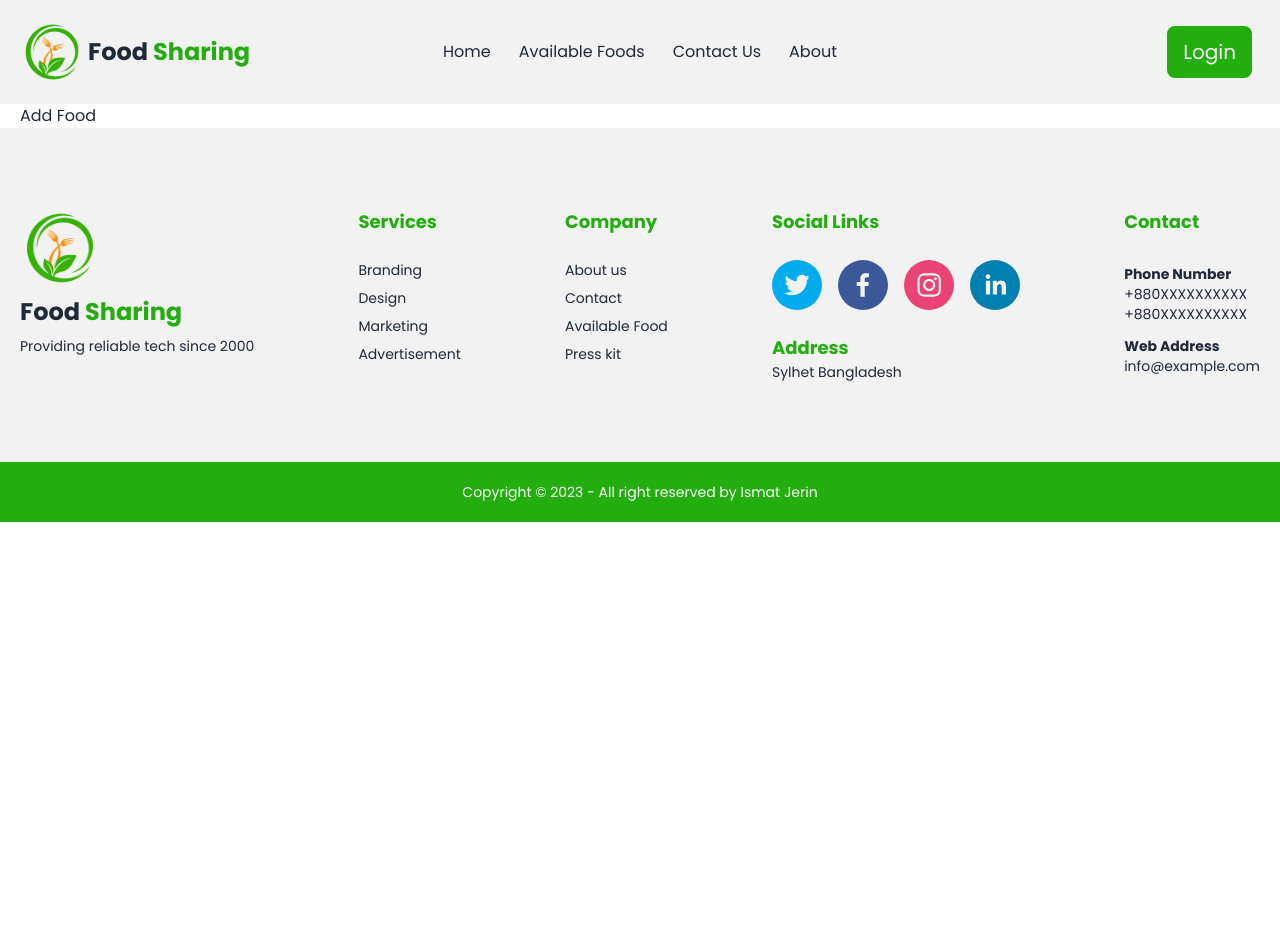
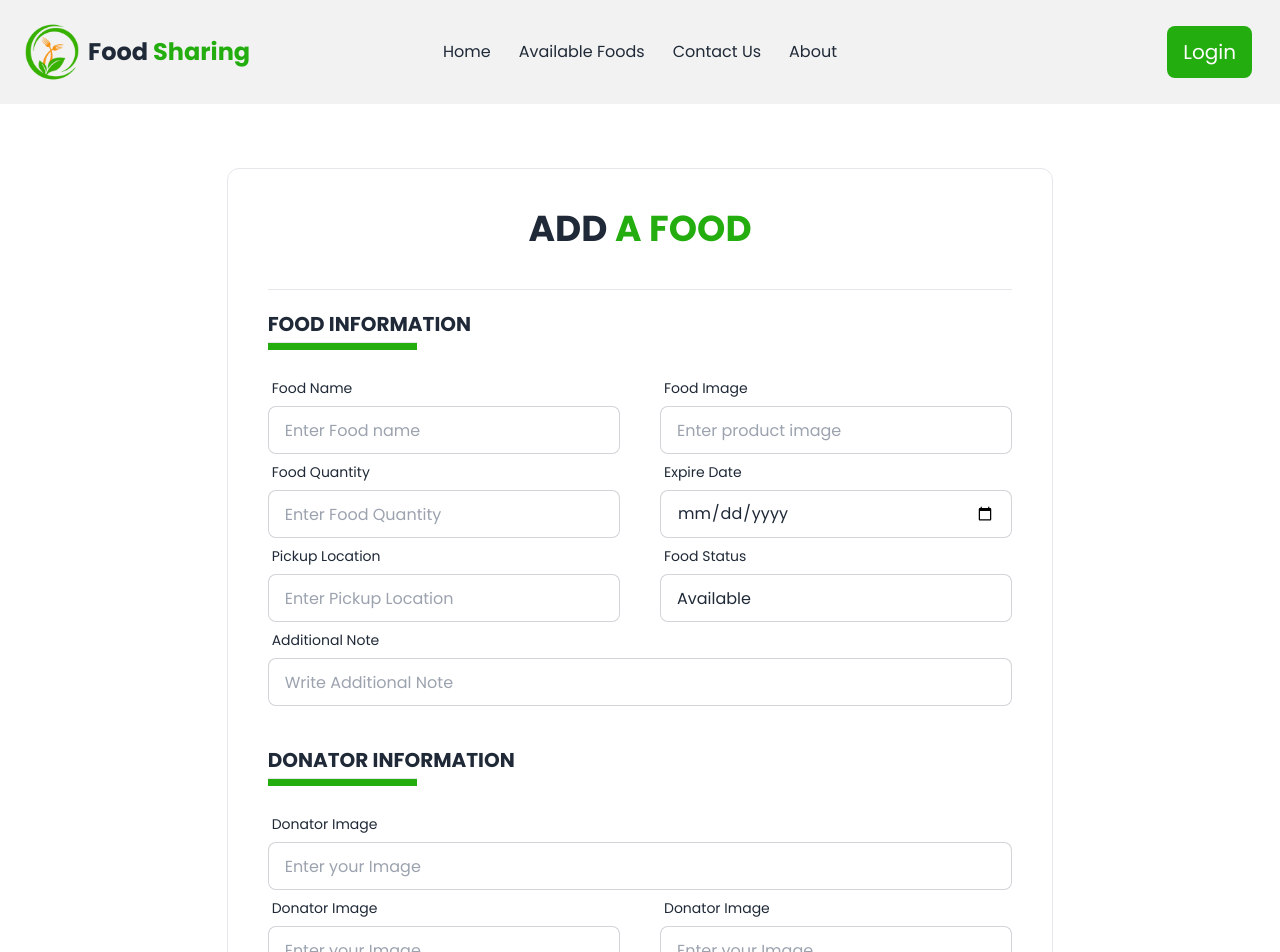
Before and after one commit to jerin-arpa/community-food-sharing-client, a React (Vite) app: page /addFood in a window 1280 px wide. Shown: the top 952 px of the page. Before the commit the page ends 800 px from the top, so only its background shows below. Built offline with nearby package versions, Linux system fonts and the light colour scheme; no server answers.

Commit message:
Create a form in add food page to add the food in available food page

```diff
--- a/src/Pages/AddFood/AddFood.jsx
+++ b/src/Pages/AddFood/AddFood.jsx
@@ -1,13 +1,130 @@
 import { Helmet } from "react-helmet";
+
 
 const AddFood = () => {
     return (
-        <div className="container mx-auto px-5">
+        <div>
             <Helmet>
                 <meta charSet="utf-8" />
                 <title>Food Sharing | Add Food</title>
             </Helmet>
-            <h2>Add Food</h2>
+
+
+            <div className="container mx-auto px-5 mb-20">
+                <div className="flex justify-center">
+                    <form className="w-full lg:w-2/3 mt-16 border p-10 pb-14 rounded-xl">
+                        <h2 className="text-4xl font-bold text-center pb-5"><span>ADD</span> <span className="text-[#23ad0e]">A FOOD</span></h2>
+                        <hr className="my-5" />
+
+                        <h2 className="text-xl font-bold pb-1">FOOD INFORMATION</h2>
+                        <div>
+                            <hr className="w-1/5 h-2 bg-[#23ad0e] mb-5" />
+                        </div>
+                        <div className="flex flex-col lg:flex-row gap-10">
+                            <div className="w-full">
+                                <div className="form-control">
+                                    <label className="label">
+                                        <span className="label-text">Food Name</span>
+                                    </label>
+                                    <input type="text" name="name" placeholder="Enter Food name" className="input input-bordered" required />
+                                </div>
+
+
+                                <div className="form-control">
+                                    <label className="label">
+                                        <span className="label-text">Food Quantity</span>
+                                    </label>
+                                    <input type="number" name="quantity" placeholder="Enter Food Quantity" className="input input-bordered" required />
+                                </div>
+
+
+                                <div className="form-control">
+                                    <label className="label">
+                                        <span className="label-text">Pickup Location</span>
+                                    </label>
+                                    <input type="text" name="location" placeholder="Enter Pickup Location" className="input input-bordered" required />
+                                </div>
+                            </div>
+
+                            <div className="w-full">
+                                <div className="w-full">
+                                    <div className="form-control">
+                                        <label className="label">
+                                            <span className="label-text">Food Image</span>
+                                        </label>
+                                        <input type="text" name="image" placeholder="Enter product image" className="input input-bordered" required />
+                                    </div>
+                                </div>
+
+
+                                <div className="form-control">
+                                    <label className="label">
+                                        <span className="label-text">Expire Date</span>
+                                    </label>
+                                    <input type="date" name="date" placeholder="Enter Expire Date" className="input input-bordered" required />
+                                </div>
+
+
+                                <div className="form-control">
+                                    <label className="label">
+                                        <span className="label-text">Food Status</span>
+                                    </label>
+                                    <input type="text" name="status" defaultValue={'Available'} className="input input-bordered" required />
+                                </div>
+                            </div>
+                        </div>
+
+
+
+
+                        <div className="w-full">
+                            <div className="form-control">
+                                <label className="label">
+                                    <span className="label-text">Additional Note</span>
+                                </label>
+                                <input type="text" name="note" placeholder="Write Additional Note" className="input input-bordered" required />
+                            </div>
+                        </div>
+
+
+                        <h2 className="text-xl font-bold pb-1 mt-10">DONATOR INFORMATION</h2>
+                        <div>
+                            <hr className="w-1/5 h-2 bg-[#23ad0e] mb-5" />
+                        </div>
+
+                        <div className="w-full">
+                            <div className="form-control">
+                                <label className="label">
+                                    <span className="label-text">Donator Image</span>
+                                </label>
+                                <input type="text" name="note" placeholder="Enter your Image" className="input input-bordered" required />
+                            </div>
+                        </div>
+
+
+                        <div className="flex flex-col lg:flex-row gap-10">
+                            <div className="form-control w-full">
+                                <label className="label">
+                                    <span className="label-text">Donator Image</span>
+                                </label>
+                                <input type="text" name="note" placeholder="Enter your Image" className="input input-bordered" required />
+                            </div>
+
+                            <div className="form-control w-full">
+                                <label className="label">
+                                    <span className="label-text">Donator Image</span>
+                                </label>
+                                <input type="text" name="note" placeholder="Enter your Image" className="input input-bordered" required />
+                            </div>
+                        </div>
+
+
+                        <div>
+                            <button className="btn bg-[#23ad0e] border-[#23ad0e] hover:bg-white hover:text-[#23ad0e] text-white font-bold w-full mt-8">Add Food</button>
+                        </div>
+                    </form>
+                </div>
+            </div>
         </div>
     );
 };
--- a/src/Pages/AvailableFood/AvailableFood.jsx
+++ b/src/Pages/AvailableFood/AvailableFood.jsx
@@ -1,16 +1,46 @@
 import { Helmet } from "react-helmet";
-
+import { FaGripfire } from "react-icons/fa";
+import image from '../../assets/images/about2.png';
 
 const AvailableFood = () => {
     return (
-        <div className="container mx-auto px-5">
+        <div>
             <Helmet>
                 <meta charSet="utf-8" />
                 <title>Food Sharing | Available Food</title>
             </Helmet>
 
             <div>
+                <div className="hero" style={{ backgroundImage: `url(${image})` }}>
+                    <div className="hero-overlay bg-opacity-60 bg-white"></div>
+                    <div className='container mx-auto px-5  py-32'>
+                        <div className='mb-10'>
+                            <div>
+                                <div data-aos="zoom-in"
+                                    data-aos-duration="2000" className="flex justify-center gap-3">
+                                    <div>
+                                        <FaGripfire className="text-2xl text-[#23ad0e]"></FaGripfire>
+                                    </div>
+                                    <p className="mb-6 text-xl text-[#23ad0e]">Food Sharing</p>
+                                </div>
+                                <div data-aos="zoom-in"
+                                    data-aos-duration="2000">
+                                    <h1 className="mb-5 text-3xl lg:text-6xl font-bold text-black text-center">OUR <span className="text-[#23ad0e]"> AVAILABLE </span>FOOD</h1>
 
+
+                                    <p className="font-bold text-xl text-center">Step into our Available Food section and experience a delightful feast for all your senses</p>
+
+                                    <div className="flex justify-start md:justify-center mt-10 md:ml-0">
+                                        <div className="relative w-1/3">
+                                            <input type="email" placeholder="Your Email" className="input input-bordered w-36 md:w-full rounded-r-none" />
+                                            <button className="btn bg-[#23ad0e] border-[#23ad0e] hover:bg-white hover:text-[#23ad0e] text-white absolute rounded-l-none hover:border-[#23ad0e]">Search</button>
+                                        </div>
+                                    </div>
+                                </div>
+                            </div>
+                        </div>
+                    </div>
+                </div>
             </div>
         </div>
     );
--- a/src/Pages/HomePage/Subscribe/Subscribe.jsx
+++ b/src/Pages/HomePage/Subscribe/Subscribe.jsx
@@ -1,5 +1,5 @@
 import { FaGripfire } from "react-icons/fa";
-import image from '../../../assets/images/about3.png';
+import image from '../../../assets/images/about2.png';
 import AOS from 'aos';
 import 'aos/dist/aos.css';
 import { useEffect } from "react";
```
Also changed, not shown: src/assets/images/banner5.png (deleted).
